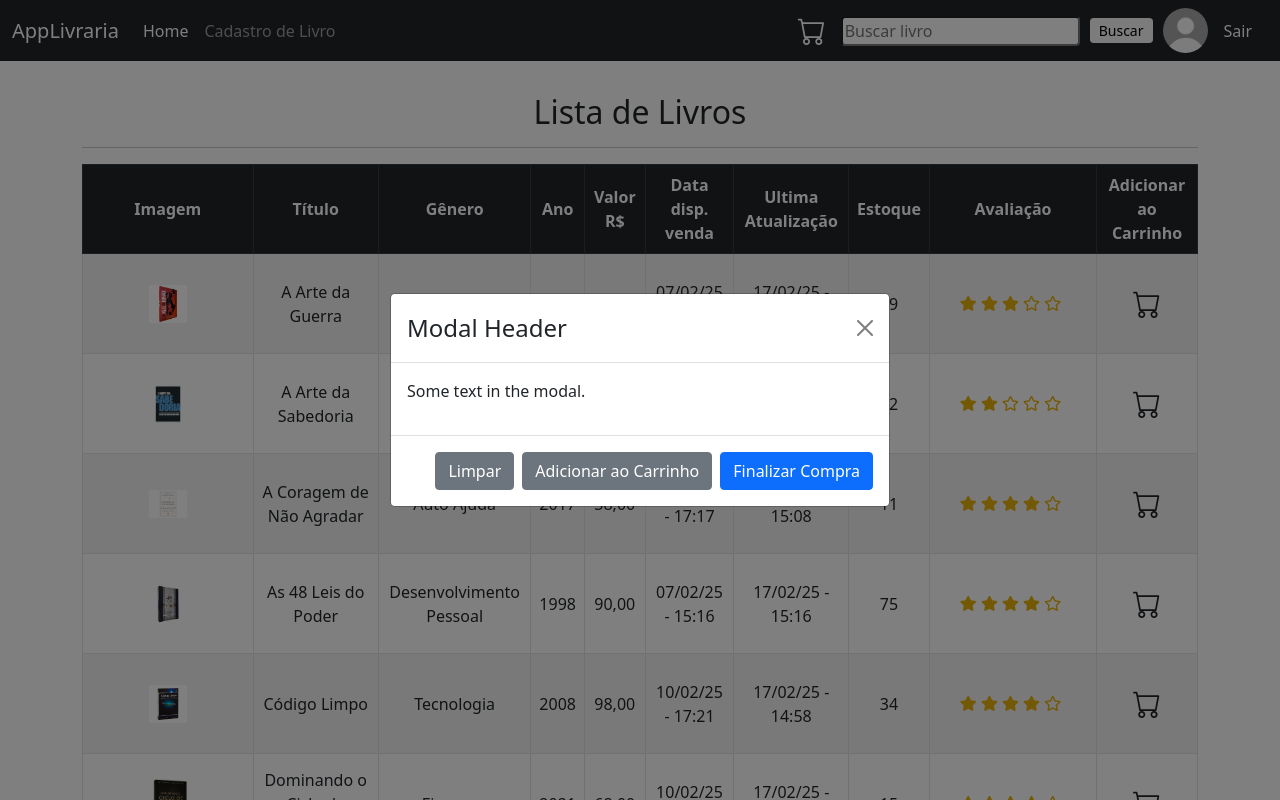
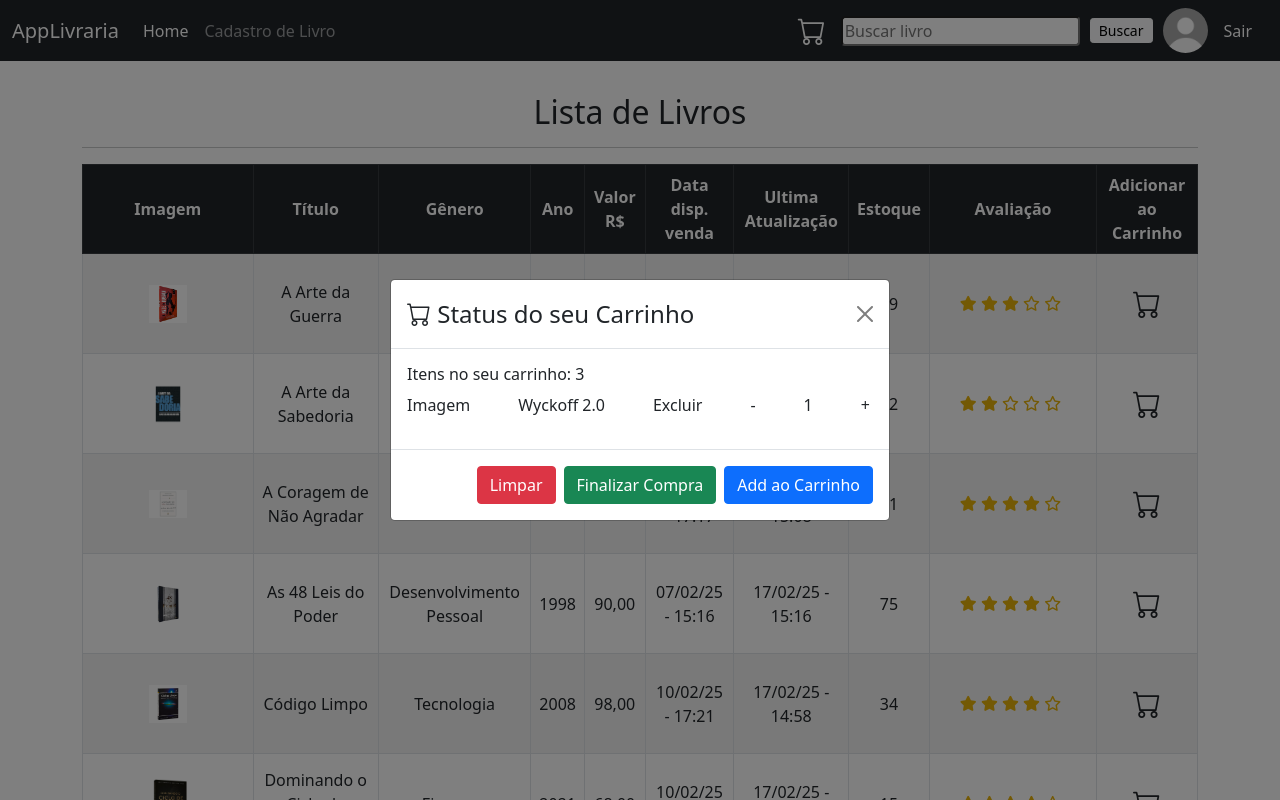
Before and after one commit to rodrigocostadev/Django-App-Livraria, a Django app: page / in a window 1280 px wide, after a click that opens the changed part. Run offline with Django 5.2, Linux system fonts and the light colour scheme; a user stored in the database is signed in; data comes from the database, SQL or seed files in the repository; both versions use the stored data as it was after the commit; some libraries are stand-ins or nearby versions.

Commit message:
carrinho de compras quase concluido

```diff
--- a/livraria/forms.py
+++ b/livraria/forms.py
@@ -12,7 +12,7 @@ class SignUpForm(UserCreationForm):
     first_name = forms.CharField(label="", max_length=100, widget=forms.TextInput(attrs={'class':'form-control', 'placeholder':'First Name'}))
     last_name = forms.CharField(label="", max_length=100, widget=forms.TextInput(attrs={'class':'form-control', 'placeholder':'Last Name'}))
     user_image = forms.ImageField(required=False, widget = forms.widgets.FileInput(attrs={"class":"form-control"}), label = "Imagem de Perfil ( Opcional ):")
-    cpf = forms.CharField(required=True, min_length=11, max_length=11, widget=forms.TextInput(attrs={'class':'form-control', 'placeholder':'Cpf'}),label = "")
+    cpf = forms.CharField(required=True, min_length=11, max_length=11, widget=forms.TextInput(attrs={'class':'form-control', 'placeholder':'CPF (Digite Apenas Números)'}),label = "")
 
 
     def clean_cpf(self):
--- a/livraria/models.py
+++ b/livraria/models.py
@@ -27,6 +27,25 @@ class Book(models.Model):
 
 
 
+class Cart(models.Model):
+    user = models.OneToOneField(User, on_delete=models.CASCADE)
+
+    def __str__(self):
+        return f"Carrinho de {self.user.username}"
+
+class CartItem(models.Model):
+    cart = models.ForeignKey(Cart, related_name='items', on_delete=models.CASCADE)
+    book = models.ForeignKey(Book, related_name='cart_items', on_delete=models.CASCADE)
+    quantity = models.PositiveIntegerField(default=1)
+
+    def __str__(self):
+        return f"{self.quantity} x {self.book.title}"
+
+    def total_price(self):
+        return self.book.value * self.quantity
+
+
+
 class Comment(models.Model):
     book = models.ForeignKey(Book, on_delete=models.CASCADE, related_name="comments")
     user = models.ForeignKey(User, on_delete=models.CASCADE)
--- a/livraria/templates/book.html
+++ b/livraria/templates/book.html
@@ -244,10 +244,11 @@
         </div>
         <br>
         <a href="{% url 'home' %}" class="btn btn-secondary" >Voltar</a>
+        <a href="{% url 'home' %}" class="btn btn-primary" >Add ao Carrinho</a>
 
         {% comment %} Se o Usuario for ADM  {% endcomment %}
         {% if user.is_authenticated and user.is_staff  %}
-            <a href="{% url 'update_book' book.id %}" class="btn btn-primary" >Atualizar Inf. Livro</a>
+            <a href="{% url 'update_book' book.id %}" class="btn btn-warning" >Atualizar Inf. Livro</a>
             <a href="{% url 'delete_book' book.id %}" class="btn btn-danger" >Excluir Livro</a>
         {% endif %}
         <br><br>
--- a/livraria/templates/home.html
+++ b/livraria/templates/home.html
@@ -145,11 +145,11 @@
         {% comment %} <button type="button" class="btn btn-info btn-lg" data-bs-toggle="modal" data-bs-target="#myModal">Open Modal</button> {% endcomment %}
 
         <!-- Modal -->
-        <div id="myModal" class="modal fade" tabindex="-1" aria-labelledby="myModalLabel" aria-hidden="true">
+        {% comment %} <div id="myModal" class="modal fade" tabindex="-1" aria-labelledby="myModalLabel" aria-hidden="true">
         <div class="modal-dialog modal-dialog-centered modal-dialog-scrollable">
             <div class="modal-content">
             <div class="modal-header">
-                <h4 class="modal-title" id="myModalLabel">Modal Header</h4>
+                <h4 class="modal-title" id="myModalLabel">Status do seu Carrinho</h4>
                 <button type="button" class="btn-close" data-bs-dismiss="modal" aria-label="Close"></button>
 
             </div>
@@ -157,13 +157,13 @@
                 <p>Some text in the modal.</p>
             </div>
             <div class="modal-footer">
-                <button type="button" class="btn btn-secondary" data-bs-dismiss="modal">Limpar</button>
-                <button type="button" class="btn btn-secondary" data-bs-dismiss="modal">Adicionar ao Carrinho</button>
-                <button type="button" class="btn btn-primary">Finalizar Compra</button>
+                <button type="button" class="btn btn-danger" data-bs-dismiss="modal">Limpar</button>
+                <button type="button" class="btn btn-primary" data-bs-dismiss="modal">Adicionar ao Carrinho</button>
+                <button type="button" class="btn btn-success" data-bs-dismiss="modal">Finalizar Compra</button>
             </div>
             </div>
         </div>
-        </div>
+        </div> {% endcomment %}
 
 
     {% else %}
--- /dev/null
+++ b/livraria/templates/modal_cart_add.html
@@ -0,0 +1,35 @@
+
+
+
+ <!-- Modal add prod -->
+ <div id="myModal" class="modal fade" tabindex="-1" aria-labelledby="myModalLabel" aria-hidden="true">
+    <div class="modal-dialog modal-dialog-centered modal-dialog-scrollable">
+        <div class="modal-content">
+        <div class="modal-header">
+            {% comment %} <i class="bi bi-cart"></i> {% endcomment %}
+            <h4 class="modal-title ml-5" id="myModalLabel"><i class="bi bi-cart"></i> Status do seu Carrinho</h4>
+            <button type="button" class="btn-close" data-bs-dismiss="modal" aria-label="Close"></button>
+
+        </div>
+        <div class="modal-body">
+            <h6>Itens no seu carrinho: 3</h6>
+                <div>
+                    <div class="d-flex gap-5">
+                        {% comment %} <img style="width:30px;" scr="./media/images/codigo_limpo.webp"> {% endcomment %}
+                        <p>Imagem</p>
+                        <p>Wyckoff 2.0</p>
+                        <span>Excluir</span>
+                        <span>-</span>
+                        <span>1</span>
+                        <span>+</span>
+                    </div>
+                </div>
+        </div>
+        <div class="modal-footer">
+            <button type="button" class="btn btn-danger" data-bs-dismiss="modal">Limpar</button>
+            <button type="button" class="btn btn-success" data-bs-dismiss="modal">Finalizar Compra</button>
+            <button type="button" class="btn btn-primary" data-bs-dismiss="modal">Add ao Carrinho</button>
+        </div>
+        </div>
+    </div>
+    </div>
--- /dev/null
+++ b/livraria/templates/modal_cart_nav.html
@@ -0,0 +1,45 @@
+
+
+<!-- Modal Status Navbar-->
+<div id="cartStatusModal" class="modal fade" tabindex="-1" aria-labelledby="cartStatusLabel" aria-hidden="true">
+    <div class="modal-dialog modal-dialog-centered modal-dialog-scrollable">
+        <div class="modal-content">
+            <div class="modal-header">
+                <h4 class="modal-title ml-5" id="cartStatusLabel"><i class="bi bi-cart"></i> Status do seu Carrinho</h4>
+                <button type="button" class="btn-close" data-bs-dismiss="modal" aria-label="Close"></button>
+            </div>
+            <div class="modal-body">
+                <h6>Itens no seu carrinho: 3</h6>
+                <div>
+                    <div class="d-flex align-items-center gap-5">
+                        {% comment %} <img style="width:30px;" scr="./media/images/codigo_limpo.webp"> {% endcomment %}
+                        <p>Imagem</p>
+                        <p>Wyckoff 2.0</p>
+                        <button class="btn btn-danger small-btn">Excluir</button>
+                        {% comment %} <span>-</span> {% endcomment %}
+                        <a href="#">
+                            <i class="fa-solid fa-minus"></i>
+                        </a>
+
+                        <span>1</span>
+                        <a href="#">
+                            <i class="fa-solid fa-plus"></i>
+                        </a>
+
+                        {% comment %} <span>+</span> {% endcomment %}
+                    </div>
+                </div>
+                {% comment %} <ul>
+                    <li>Produto 1</li>
+                    <li>Produto 2</li>
+                    <li>Produto 3</li>
+                </ul> {% endcomment %}
+            </div>
+            <div class="modal-footer">
+                <button type="button" class="btn btn-danger" data-bs-dismiss="modal">Limpar Carrinho</button>
+                <button type="button" class="btn btn-success" data-bs-dismiss="modal">Finalizar Compra</button>
+                {% comment %} <button type="button" class="btn btn-primary" data-bs-dismiss="modal">Add ao Carrinho</button> {% endcomment %}
+            </div>
+        </div>
+    </div>
+</div>
--- a/livraria/templates/profile_view.html
+++ b/livraria/templates/profile_view.html
@@ -12,11 +12,11 @@
         <div class="d-flex flex-column gap-3">
 
             <div class="text-center">
+
                 {% if user.userprofile.user_image %}
                     <img style="border-radius:50%;max-width:200px;" src="{{user_profile.userprofile.user_image.url}}">
                 {% endif %}
                 {% if not user.userprofile.user_image.url %}
-                    <p>teste</p>
                     <img src="{% static 'default.jpg' %}" style="width:205px; height:205px; border-radius: 50%; margin-left:10px" alt="s/ foto">
                 {% endif %}
                 <h6>{{ user_profile.username }}</h6>
--- a/livraria/views.py
+++ b/livraria/views.py
@@ -6,7 +6,7 @@ from django.contrib import messages
 from django.utils import timezone
 from .forms import SignUpForm, AddBookForm, CommentForm, RatingForm
 # from .forms import SignUpForm, AddBookForm, CommentForm, RatingForm, ProfileForm
-from .models import Book, Comment, RatinStar, UserProfile
+from .models import Book, Comment, RatinStar, UserProfile, Cart, CartItem
 
 
 
@@ -354,6 +354,26 @@ def book_search(request):
 
 
 
+def add_cart(request,book_id):
+    book = Book.objects.get(id=book_id)
+    cart, created = Cart.objects.get_or_create(user=request.user)
+
+    # Verifica se ja existe o item no carrinho:
+    cart_item, created = CartItem.objects.get_or_create(cart=cart, book=book)
+
+    if not created:
+        cart_item.quantity += 1
+        cart_item.save()
+
+    return redirect('cart')
+
+
+def view_cart(request):
+    cart_user = Cart.objects.get(user=request.user)
+    return render(request, 'cart.html',{'cart_user': cart_user})
+
+
+
 
 
 
--- a/templates/base.html
+++ b/templates/base.html
@@ -22,8 +22,13 @@
 
     {% comment %} <link href="https://stackpath.bootstrapcdn.com/bootstrap/4.3.1/css/bootstrap.min.css">
     <link href="https://stackpath.bootstrapcdn.com/bootstrap/4.3.1/js/bootstrap.bundle.min.js">
-    <link href="https://cdnjs.cloudflare.com/ajax/libs/jquery/3.2.1/jquery.min.js">
-    <link href="https://cdnjs.cloudflare.com/ajax/libs/font-awesome/4.7.0/css/font-awesome.min.css"> {% endcomment %}
+    <link href="https://cdnjs.cloudflare.com/ajax/libs/jquery/3.2.1/jquery.min.js">{% endcomment %}
+
+    {% comment %} <link href="https://cdnjs.cloudflare.com/ajax/libs/font-awesome/4.7.0/css/font-awesome.min.css">  {% endcomment %}
+
+    <!-- CDN do Font Awesome -->
+    <link href="https://cdnjs.cloudflare.com/ajax/libs/font-awesome/6.0.0-beta3/css/all.min.css" rel="stylesheet">
+
 
 
     <!-- jQuery -->
@@ -60,6 +65,9 @@
         {% endfor %}
       {% endif %}
 
+      {% include 'modal_cart_add.html' %}
+      {% include 'modal_cart_nav.html' %}
+
       {% block content %}
       {% endblock %}
 
--- a/templates/navbar.html
+++ b/templates/navbar.html
@@ -35,7 +35,7 @@
 
       {% if user.is_authenticated %}
 
-        <a class="text-decoration-none text-white" style="margin-right:15px; cursor:pointer;" ><i class="bi bi-cart fs-3 text-white " data-bs-toggle="modal" data-bs-target="#myModal" ></i></a>
+        <a class="text-decoration-none text-white" style="margin-right:15px; cursor:pointer;" ><i class="bi bi-cart fs-3 text-white " data-bs-toggle="modal" data-bs-target="#cartStatusModal" ></i></a>
 
         {% comment %} <input class="rounded " type="text" name="search" placeholder="Pesquisar livro"> {% endcomment %}
 
@@ -70,6 +70,8 @@
             <a class="nav-link text-white" href="{% url 'home' %}">Login</a>
           </div> {% endcomment %}
 
+
+
         {% endif %}
 
 
```
Also changed, not shown: db.sqlite3.
